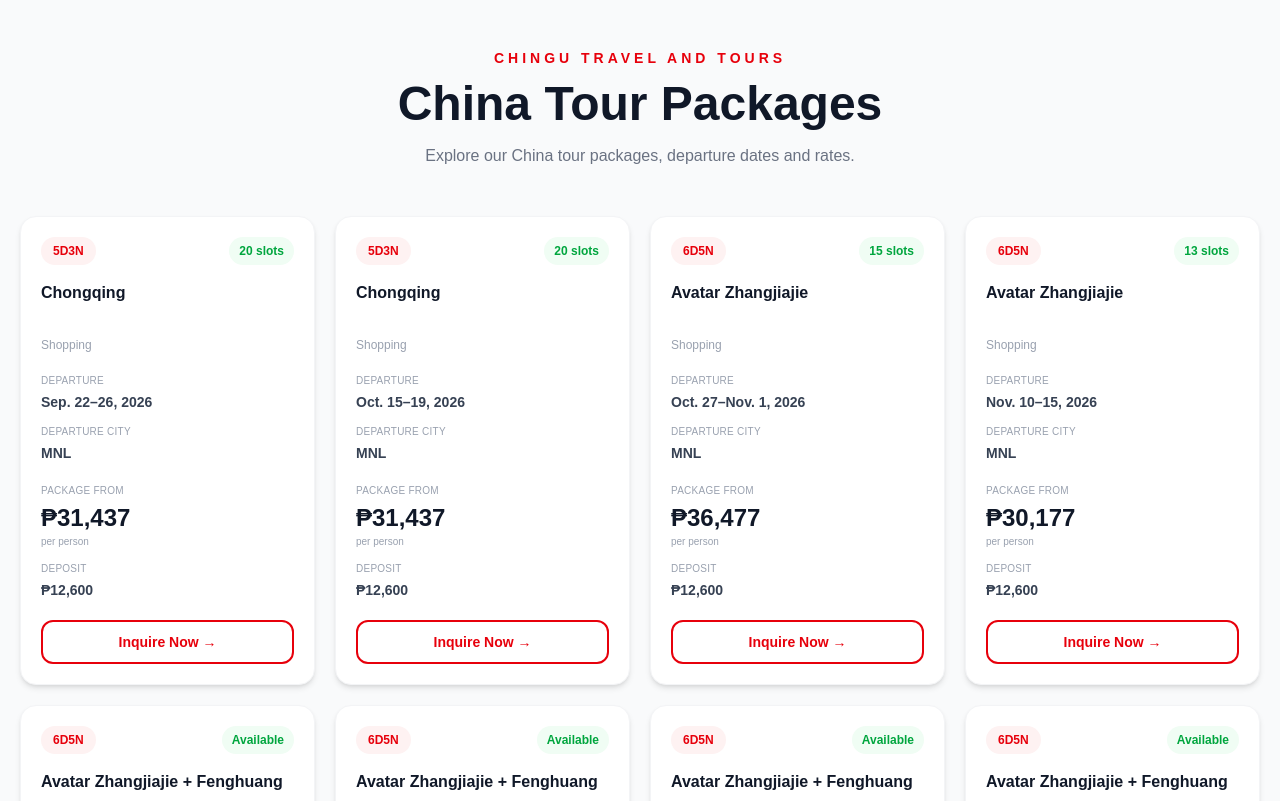
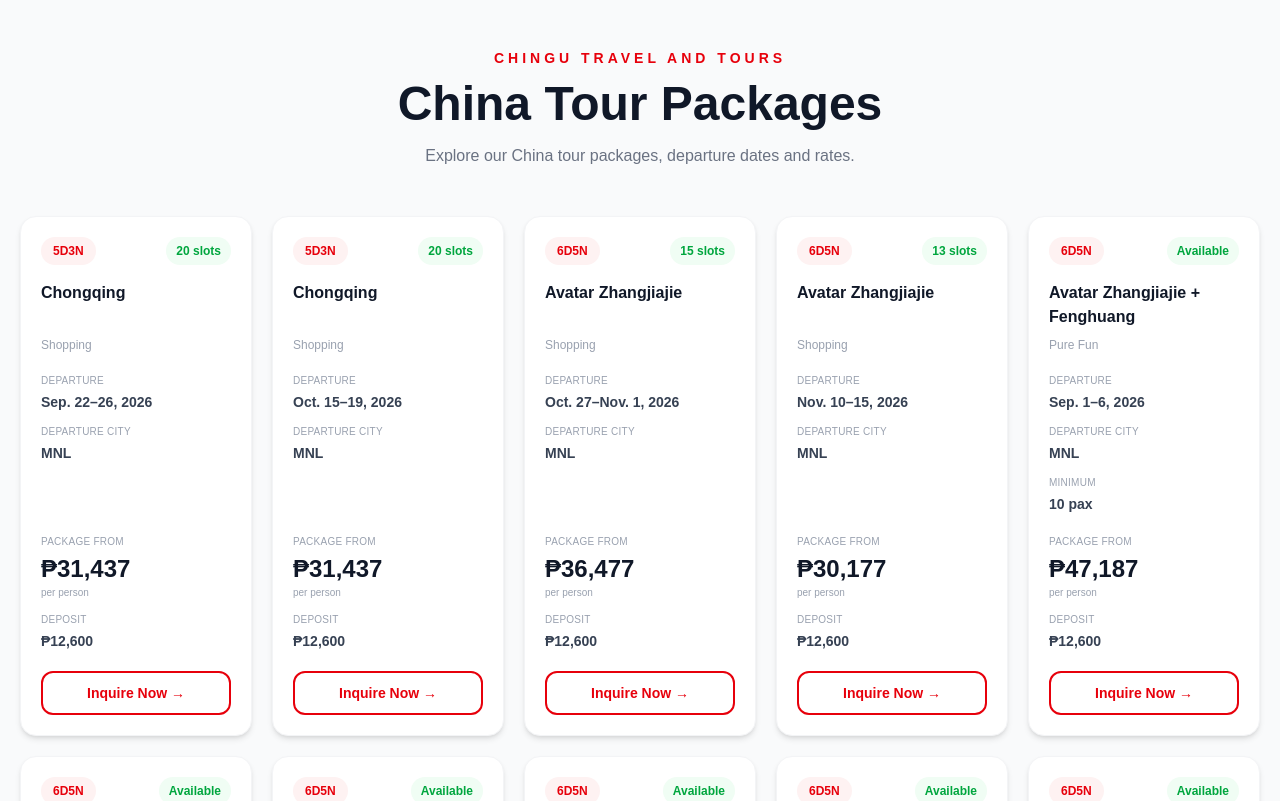
Before and after one commit to chingutravelandtours/chingu-website, a Next.js app: page /china-tours in a window 1280 px wide. Shown: the top 801 px of the page. Built offline with nearby package versions, Linux system fonts and the light colour scheme.

Commit message:
Update page.tsx

```diff
--- a/app/china-tours/page.tsx
+++ b/app/china-tours/page.tsx
@@ -395,7 +395,14 @@
         </div>
 
         {/* CHINA PACKAGE GRID */}
-        <div className="grid grid-cols-1 sm:grid-cols-2 lg:grid-cols-4 gap-5">
+        <div className="
+  grid
+  grid-cols-1
+  sm:grid-cols-2
+  md:grid-cols-3
+  lg:grid-cols-5
+  gap-5
+">
 
           {packages.map((pkg, index) => (
             <div
```
